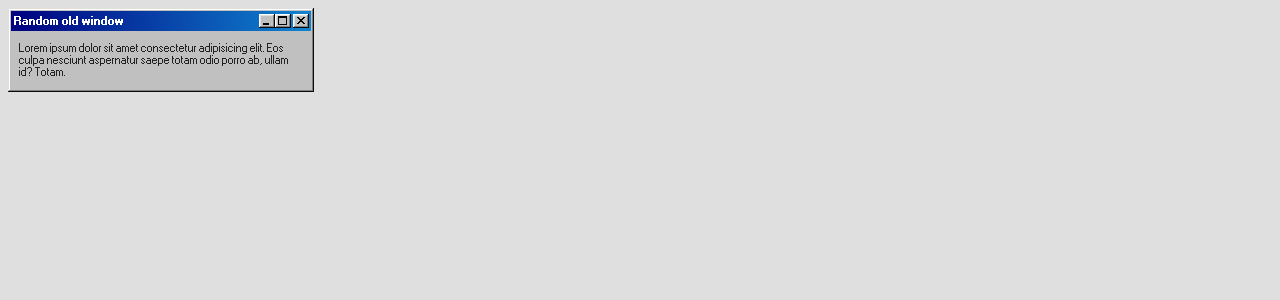
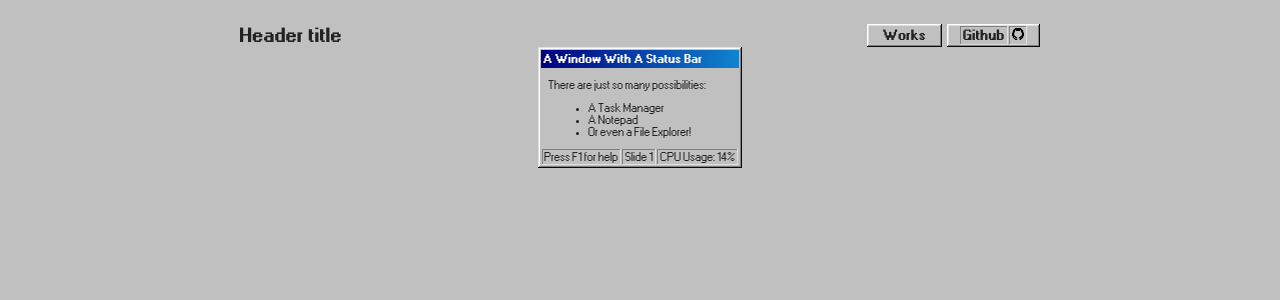
Before and after one commit to JacobSaucelo/98-cob-portfolio, a Next.js app: page / in a window 1280 px wide. Shown: the top 300 px of the page. Built offline with nearby package versions, Linux system fonts and the light colour scheme.

Commit message:
added navbar component

```diff
--- a/app/global.css
+++ b/app/global.css
@@ -1,5 +1,5 @@
 body {
-  background: #dfdfdf;
+  background: #c0c0c0;
   /* min-height: 100vh; */
 }
 
--- a/app/page.module.css
+++ b/app/page.module.css
@@ -1,230 +1,8 @@
-.main {
+.HomePageContainer {
   display: flex;
+  align-items: center;
+  max-width: 800px;
+  margin: auto;
+  padding: 1rem;
   flex-direction: column;
-  justify-content: space-between;
-  align-items: center;
-  padding: 6rem;
-  min-height: 100vh;
 }
-
-.description {
-  display: inherit;
-  justify-content: inherit;
-  align-items: inherit;
-  font-size: 0.85rem;
-  max-width: var(--max-width);
-  width: 100%;
-  z-index: 2;
-  font-family: var(--font-mono);
-}
-
-.description a {
-  display: flex;
-  justify-content: center;
-  align-items: center;
-  gap: 0.5rem;
-}
-
-.description p {
-  position: relative;
-  margin: 0;
-  padding: 1rem;
-  background-color: rgba(var(--callout-rgb), 0.5);
-  border: 1px solid rgba(var(--callout-border-rgb), 0.3);
-  border-radius: var(--border-radius);
-}
-
-.code {
-  font-weight: 700;
-  font-family: var(--font-mono);
-}
-
-.grid {
-  display: grid;
-  grid-template-columns: repeat(4, minmax(25%, auto));
-  max-width: 100%;
-  width: var(--max-width);
-}
-
-.card {
-  padding: 1rem 1.2rem;
-  border-radius: var(--border-radius);
-  background: rgba(var(--card-rgb), 0);
-  border: 1px solid rgba(var(--card-border-rgb), 0);
-  transition: background 200ms, border 200ms;
-}
-
-.card span {
-  display: inline-block;
-  transition: transform 200ms;
-}
-
-.card h2 {
-  font-weight: 600;
-  margin-bottom: 0.7rem;
-}
-
-.card p {
-  margin: 0;
-  opacity: 0.6;
-  font-size: 0.9rem;
-  line-height: 1.5;
-  max-width: 30ch;
-  text-wrap: balance;
-}
-
-.center {
-  display: flex;
-  justify-content: center;
-  align-items: center;
-  position: relative;
-  padding: 4rem 0;
-}
-
-.center::before {
-  background: var(--secondary-glow);
-  border-radius: 50%;
-  width: 480px;
-  height: 360px;
-  margin-left: -400px;
-}
-
-.center::after {
-  background: var(--primary-glow);
-  width: 240px;
-  height: 180px;
-  z-index: -1;
-}
-
-.center::before,
-.center::after {
-  content: "";
-  left: 50%;
-  position: absolute;
-  filter: blur(45px);
-  transform: translateZ(0);
-}
-
-.logo {
-  position: relative;
-}
-/* Enable hover only on non-touch devices */
-@media (hover: hover) and (pointer: fine) {
-  .card:hover {
-    background: rgba(var(--card-rgb), 0.1);
-    border: 1px solid rgba(var(--card-border-rgb), 0.15);
-  }
-
-  .card:hover span {
-    transform: translateX(4px);
-  }
-}
-
-@media (prefers-reduced-motion) {
-  .card:hover span {
-    transform: none;
-  }
-}
-
-/* Mobile */
-@media (max-width: 700px) {
-  .content {
-    padding: 4rem;
-  }
-
-  .grid {
-    grid-template-columns: 1fr;
-    margin-bottom: 120px;
-    max-width: 320px;
-    text-align: center;
-  }
-
-  .card {
-    padding: 1rem 2.5rem;
-  }
-
-  .card h2 {
-    margin-bottom: 0.5rem;
-  }
-
-  .center {
-    padding: 8rem 0 6rem;
-  }
-
-  .center::before {
-    transform: none;
-    height: 300px;
-  }
-
-  .description {
-    font-size: 0.8rem;
-  }
-
-  .description a {
-    padding: 1rem;
-  }
-
-  .description p,
-  .description div {
-    display: flex;
-    justify-content: center;
-    position: fixed;
-    width: 100%;
-  }
-
-  .description p {
-    align-items: center;
-    inset: 0 0 auto;
-    padding: 2rem 1rem 1.4rem;
-    border-radius: 0;
-    border: none;
-    border-bottom: 1px solid rgba(var(--callout-border-rgb), 0.25);
-    background: linear-gradient(
-      to bottom,
-      rgba(var(--background-start-rgb), 1),
-      rgba(var(--callout-rgb), 0.5)
-    );
-    background-clip: padding-box;
-    backdrop-filter: blur(24px);
-  }
-
-  .description div {
-    align-items: flex-end;
-    pointer-events: none;
-    inset: auto 0 0;
-    padding: 2rem;
-    height: 200px;
-    background: linear-gradient(
-      to bottom,
-      transparent 0%,
-      rgb(var(--background-end-rgb)) 40%
-    );
-    z-index: 1;
-  }
-}
-
-/* Tablet and Smaller Desktop */
-@media (min-width: 701px) and (max-width: 1120px) {
-  .grid {
-    grid-template-columns: repeat(2, 50%);
-  }
-}
-
-@media (prefers-color-scheme: dark) {
-  .vercelLogo {
-    filter: invert(1);
-  }
-
-  .logo {
-    filter: invert(1) drop-shadow(0 0 0.3rem #ffffff70);
-  }
-}
-
-@keyframes rotate {
-  from {
-    transform: rotate(360deg);
-  }
-  to {
-    transform: rotate(0deg);
-  }
-}
--- a/app/page.tsx
+++ b/app/page.tsx
@@ -1,25 +1,12 @@
-import Image from "next/image";
+import EssentialsNavbar from "@/components/Essentials.Navbar";
+import styles from "./page.module.css";
+import SectionTechStack from "@/components/sections/Section.TechStack";
 
 export default function Home() {
   return (
-    <main>
-      <div className="window" style={{ width: "300px" }}>
-        <div className="title-bar">
-          <div className="title-bar-text">Random old window</div>
-          <div className="title-bar-controls">
-            <button aria-label="Minimize"></button>
-            <button aria-label="Maximize"></button>
-            <button aria-label="Close"></button>
-          </div>
-        </div>
-        <div className="window-body">
-          <p>
-            Lorem ipsum dolor sit amet consectetur adipisicing elit. Eos culpa
-            nesciunt aspernatur saepe totam odio porro ab, ullam id? Totam.
-          </p>
-          {/* <p>There&apos;s so much room for activities!</p> */}
-        </div>
-      </div>
+    <main className={styles.HomePageContainer}>
+      <EssentialsNavbar />
+      <SectionTechStack />
     </main>
   );
 }
--- /dev/null
+++ b/components/Essentials.Navbar.module.css
@@ -0,0 +1,23 @@
+.NavbarContainer {
+  width: 100%;
+  padding: 0 1rem;
+  display: flex;
+  align-items: center;
+  justify-content: space-between;
+}
+
+.HeaderTitle {
+  font-size: calc(0.6rem + 1vh);
+  font-weight: 600;
+}
+
+.NavbarActions {
+  display: flex;
+  align-items: center;
+  gap: 0.3rem;
+}
+
+.NavbarActions button {
+  font-size: calc(0.3rem + 1vh);
+  font-weight: 600;
+}
--- /dev/null
+++ b/components/Essentials.Navbar.tsx
@@ -0,0 +1,30 @@
+import Image from "next/image";
+import styles from "./Essentials.Navbar.module.css";
+
+const EssentialsNavbar = () => {
+  return (
+    <nav className={styles.NavbarContainer}>
+      <label htmlFor="headerTitle" className={styles.HeaderTitle}>
+        Header title
+      </label>
+      <aside className={styles.NavbarActions}>
+        <button>Works</button>
+        <button>
+          <div className="status-bar">
+            <p className="status-bar-field">Github</p>
+            <p className="status-bar-field">
+              <Image
+                height={12}
+                width={12}
+                src="/githubIcon.png"
+                alt="github icon"
+              />
+            </p>
+          </div>
+        </button>
+      </aside>
+    </nav>
+  );
+};
+
+export default EssentialsNavbar;
--- /dev/null
+++ b/components/sections/Comp.About.tsx
@@ -0,0 +1,26 @@
+import React from "react";
+
+const CompAbout = () => {
+  return (
+    <div className="window">
+      <div className="title-bar">
+        <div className="title-bar-text">A Window With A Status Bar</div>
+      </div>
+      <div className="window-body">
+        <p> There are just so many possibilities:</p>
+        <ul>
+          <li>A Task Manager</li>
+          <li>A Notepad</li>
+          <li>Or even a File Explorer!</li>
+        </ul>
+      </div>
+      <div className="status-bar">
+        <p className="status-bar-field">Press F1 for help</p>
+        <p className="status-bar-field">Slide 1</p>
+        <p className="status-bar-field">CPU Usage: 14%</p>
+      </div>
+    </div>
+  );
+};
+
+export default CompAbout;
--- /dev/null
+++ b/components/sections/Section.TechStack.tsx
@@ -0,0 +1,12 @@
+import React from "react";
+import CompAbout from "./Comp.About";
+
+const SectionTechStack = () => {
+  return (
+    <section>
+      <CompAbout />
+    </section>
+  );
+};
+
+export default SectionTechStack;
```
Also changed, not shown: components/sections/Section.TechStack.module.css (added), public/githubIcon.png (added).
